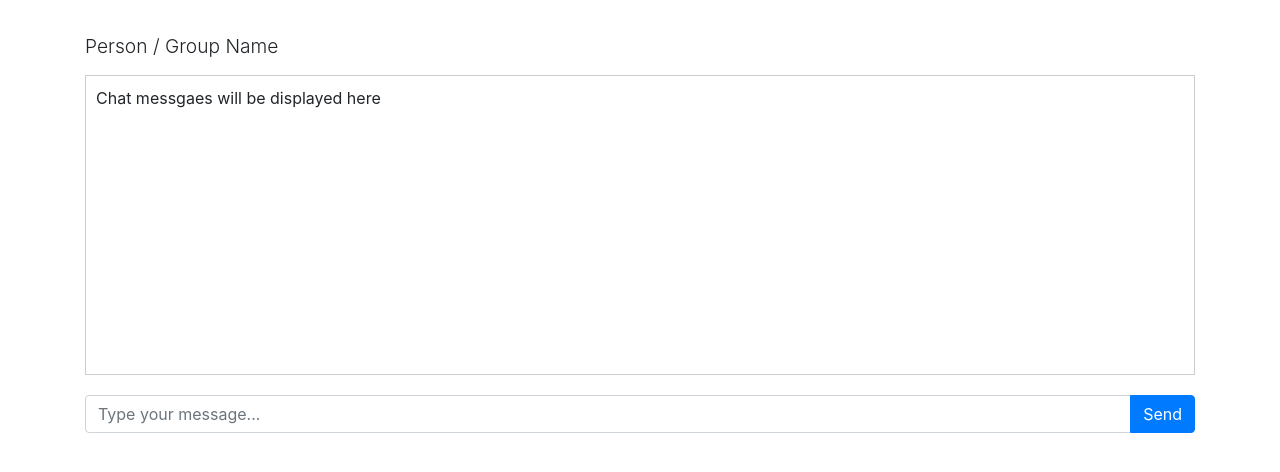
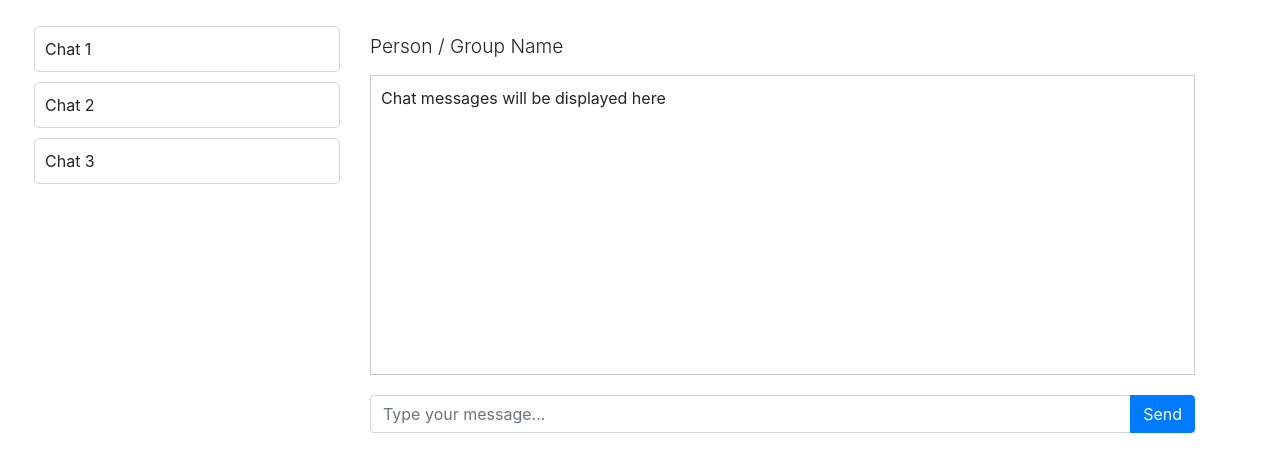
Before and after one commit to CelynChew/CITS3403, a Flask app: page /chatroom in a window 1280 px wide. Shown: the top 472 px of the page. Run offline with Flask 3, Linux system fonts and the light colour scheme; some libraries are stand-ins or nearby versions.

Commit message:
added chat list display

```diff
--- a/static/css/chatroom.css
+++ b/static/css/chatroom.css
@@ -7,8 +7,24 @@
     border: 1px solid #ccc;
     padding: 10px;
     margin-bottom: 20px;
+    overflow-y: auto; /* Enable vertical scrolling */
 }
 
-.chat-input {
-    margin-top: 20px;
+.chat {
+    padding: 10px;
+    border: 1px solid lightgray;
+    border-radius: 5px;
+    margin-bottom: 10px;
+    cursor: pointer;
 }
+
+.chat:hover {
+    background-color: rgb(240, 240, 240);
+}
+
+ul {
+    list-style-type: none;
+    padding: 0;
+    margin-top: 10%;
+    margin-left: -20%;
+  }
--- a/templates/chatroom.html
+++ b/templates/chatroom.html
@@ -8,11 +8,19 @@
 </head>
 <body>
     <div class="container">
+        <div class="row">
+            <div class="col-md-3">
+                <div class="chat-list">
+                    <!-- Chat list display area -->
+                    <ul id="chat-list"></ul>
+                </div>
+            </div>
+            <div class="col-md-9">
                 <h1 class="display-4"> <span class="group-name" id="group-name"></span></h1>
 
                 <!-- Chat display area -->
-        <div class="chat-messages">
-            <p>Chat messgaes will be displayed here</p>
+                <div class="chat-messages" id="chat-messages">
+                    <p>Chat messages will be displayed here</p>
                 </div>
                 <div class="chat-input">
                     <div class="input-group">
@@ -25,6 +33,8 @@
                     </div>
                 </div>
             </div>
+        </div>
+    </div>
 
     <script>
         // Handling chat functionality
@@ -32,7 +42,7 @@
             var messageInput = document.getElementById('message-input');
             var message = messageInput.value.trim();   // To remove extra whitespaces that users type before or after the message
             if (message !== '') {
-                // Too add send message functionality
+                // To add send message functionality
                 console.log('Message sent:', message);  // For checking
                 messageInput.value = ''; // Clear input field after sending message
             }
@@ -41,6 +51,21 @@
         // Allow group name to change
         var groupName = "Person / Group Name"; // Change this to fetch the group name dynamically
         document.getElementById('group-name').textContent = groupName;
+
+        // Chat examples
+        var mockChats = ["Chat 1", "Chat 2", "Chat 3"];
+
+        // Display mock chats in the chat list
+        var chatList = document.getElementById('chat-list');
+        mockChats.forEach(function(chat) {
+            var li = document.createElement('li');
+            li.textContent = chat;
+            li.classList.add('chat'); // Add class for styling
+            li.addEventListener('click', function() {
+                // Handle chat click event if needed
+            });
+            chatList.appendChild(li);
+        });
     </script>
 </body>
 </html>
```
Lines whose indentation alone changed are shown as unchanged.
